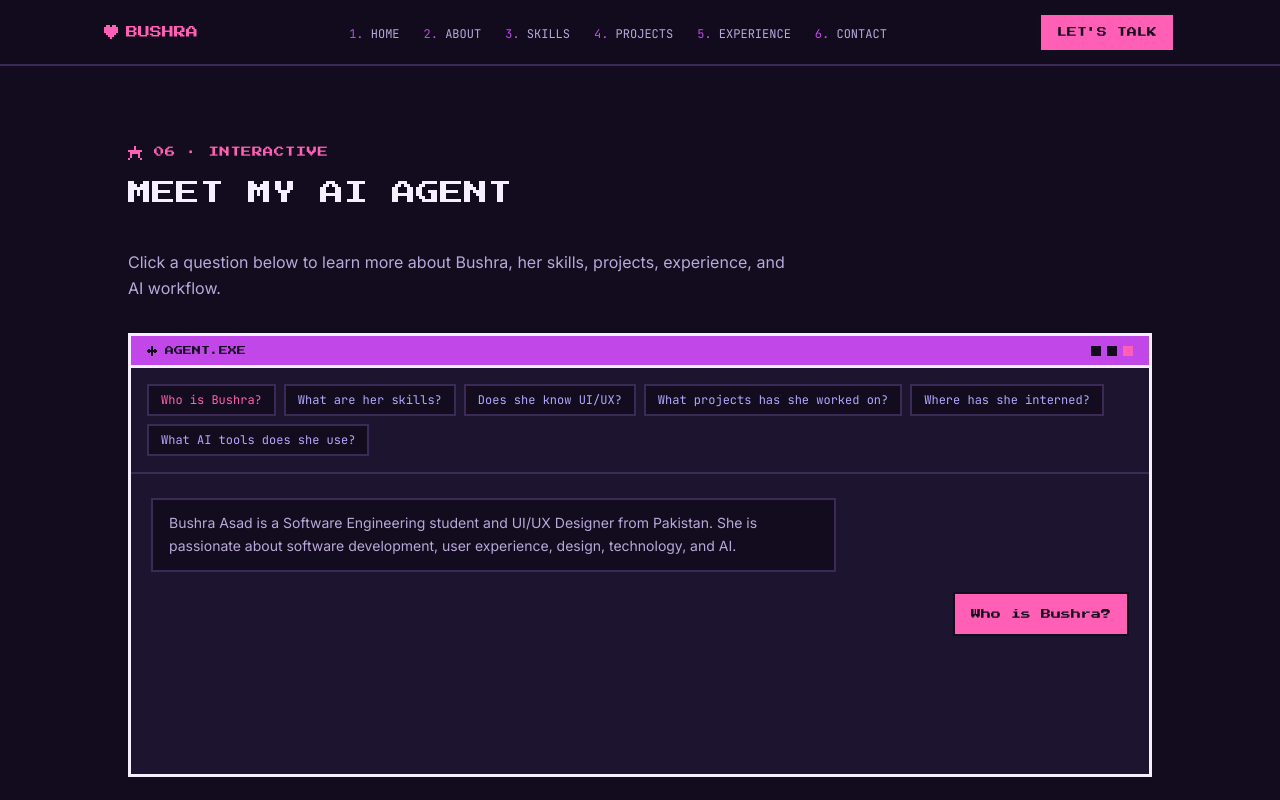
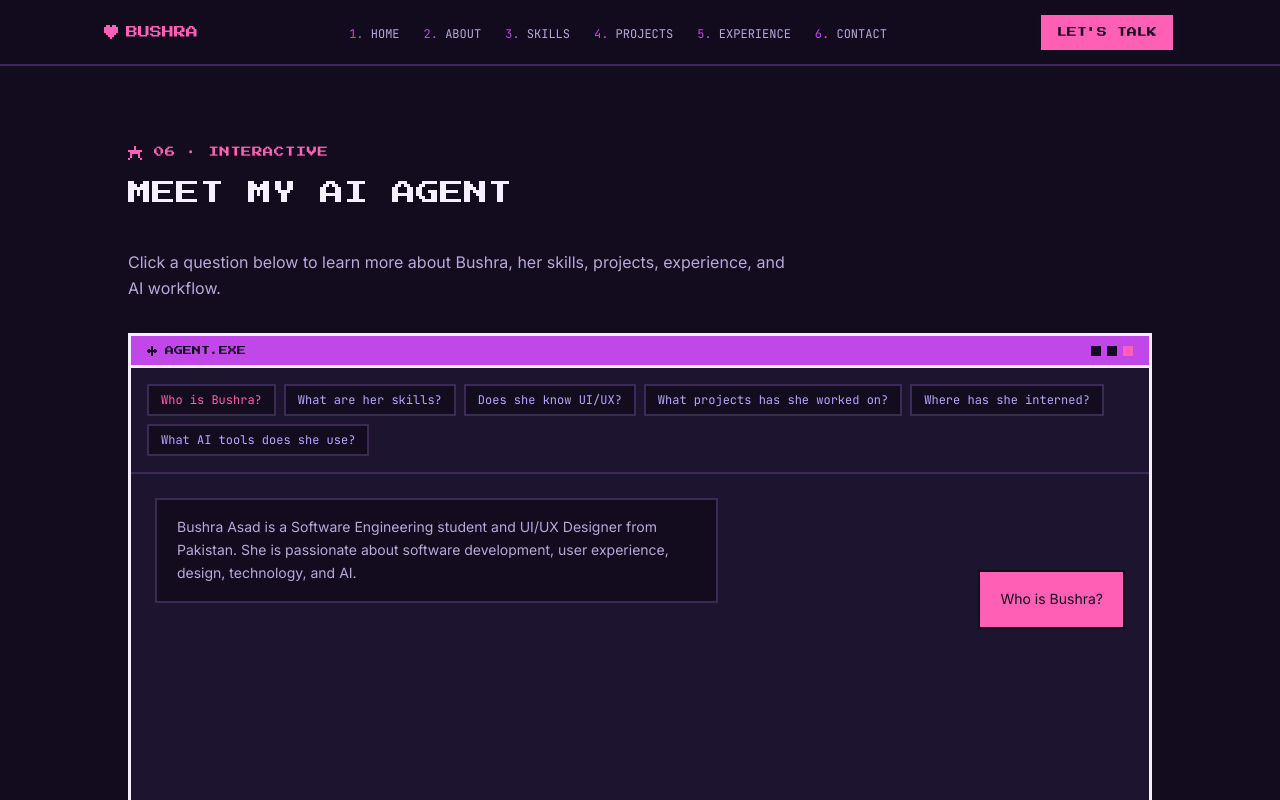
Before and after one commit to 11bushraasad/bushra-portfolio, a React (Vite) app: page / in a window 1280 px wide. Both pictures are taken after a click on the button "Who is Bushra?". Shown: the part 4625-5425 px from the top of the page. Built offline with nearby package versions, Linux system fonts and the light colour scheme.

Commit message:
Refactor AIAgent component for improved state handling

```diff
--- a/src/components/AIAgent.jsx
+++ b/src/components/AIAgent.jsx
@@ -3,8 +3,6 @@ import Section from './ui/Section.jsx'
 import PixelIcon from './ui/PixelIcon.jsx'
 
 export default function AIAgent({ profile }) {
-  const [selectedQuestion, setSelectedQuestion] = useState(null)
-
   const answers = {
     "Who is Bushra?":
       "Bushra Asad is a Software Engineering student and UI/UX Designer from Pakistan. She is passionate about software development, user experience, design, technology, and AI.",
@@ -25,6 +23,18 @@ export default function AIAgent({ profile }) {
       "Bushra uses AI tools such as Claude, Gemini, and other AI-powered tools to support research, design, content creation, prototyping, and her development workflow."
   }
 
+  const [selectedQuestion, setSelectedQuestion] = useState('')
+  const [selectedAnswer, setSelectedAnswer] = useState(
+    '[ click a question above to learn about Bushra ]'
+  )
+
+  function handleQuestion(question) {
+    setSelectedQuestion(question)
+    setSelectedAnswer(
+      answers[question] || 'Please choose one of the questions above.'
+    )
+  }
+
   return (
     <Section
       id="agent"
@@ -32,7 +42,6 @@ export default function AIAgent({ profile }) {
       label="Interactive"
       title="MEET MY AI AGENT"
     >
-
       <p className="text-paper-muted leading-relaxed max-w-2xl mb-8">
         Click a question below to learn more about Bushra, her skills,
         projects, experience, and AI workflow.
@@ -40,9 +49,8 @@ export default function AIAgent({ profile }) {
 
       <div className="pixel-border bg-ink-soft overflow-hidden">
 
-        {/* AGENT HEADER */}
+        {/* AGENT WINDOW HEADER */}
         <div className="flex items-center justify-between bg-magenta px-4 py-2 border-b-[3px] border-paper">
-
           <span className="font-pixel text-[9px] text-ink flex items-center gap-2">
             <PixelIcon
               type="sparkle"
@@ -57,80 +65,53 @@ export default function AIAgent({ profile }) {
             <span className="w-2.5 h-2.5 bg-ink" />
             <span className="w-2.5 h-2.5 bg-pink" />
           </div>
-
         </div>
 
-
-        {/* QUESTION BUTTONS */}
+        {/* QUESTIONS */}
         <div className="flex flex-wrap gap-2 p-4 border-b-2 border-ink-line">
-
-          {profile.suggestedQuestions.map((q) => (
+          {profile.suggestedQuestions.map((question) => (
             <button
-              key={q}
-              onClick={() => setSelectedQuestion(q)}
+              key={question}
+              onClick={() => handleQuestion(question)}
               className={`pixel-tag text-xs px-3 py-1.5 transition-colors ${
-                selectedQuestion === q
+                selectedQuestion === question
                   ? 'text-pink border-pink'
                   : 'text-lavender hover:text-pink hover:border-pink'
               }`}
             >
-              {q}
+              {question}
             </button>
           ))}
-
         </div>
 
+        {/* RESPONSE AREA */}
+        <div className="relative min-h-[420px] p-6">
 
-        {/* CHAT DISPLAY */}
-        <div className="min-h-[300px] px-5 py-6">
+          {/* ANSWER — LEFT */}
+          <div className="max-w-[58%]">
 
-          {!selectedQuestion ? (
-
-            <div className="border-2 border-ink-line bg-ink px-4 py-3">
-              <p className="text-paper-muted text-sm leading-relaxed">
-                [ click a question above to learn about Bushra ]
-              </p>
+            <div
+              className="bg-ink border-2 border-ink-line text-paper-muted px-5 py-4 text-sm leading-relaxed"
+            >
+              {selectedAnswer}
             </div>
 
-          ) : (
+          </div>
 
-            <div className="flex flex-col gap-5">
-
-              {/* ANSWER — LEFT */}
-              <div className="flex justify-start">
-
-                <div className="max-w-[70%] bg-ink border-2 border-ink-line px-4 py-3">
-
-                  <p className="text-paper-muted text-sm leading-relaxed">
-                    {answers[selectedQuestion]}
-                  </p>
-
-                </div>
-
+          {/* QUESTION — RIGHT */}
+          {selectedQuestion && (
+            <div className="absolute right-6 top-24 max-w-[42%]">
+              <div
+                className="bg-pink text-ink border-2 border-ink px-5 py-4 text-sm leading-relaxed"
+              >
+                {selectedQuestion}
               </div>
-
-
-              {/* QUESTION — RIGHT */}
-              <div className="flex justify-end">
-
-                <div className="max-w-[55%] bg-pink border-2 border-ink px-4 py-3">
-
-                  <p className="font-pixel text-[10px] text-ink leading-relaxed">
-                    {selectedQuestion}
-                  </p>
-
-                </div>
-
-              </div>
-
             </div>
-
           )}
 
         </div>
 
       </div>
-
     </Section>
   )
 }
```
